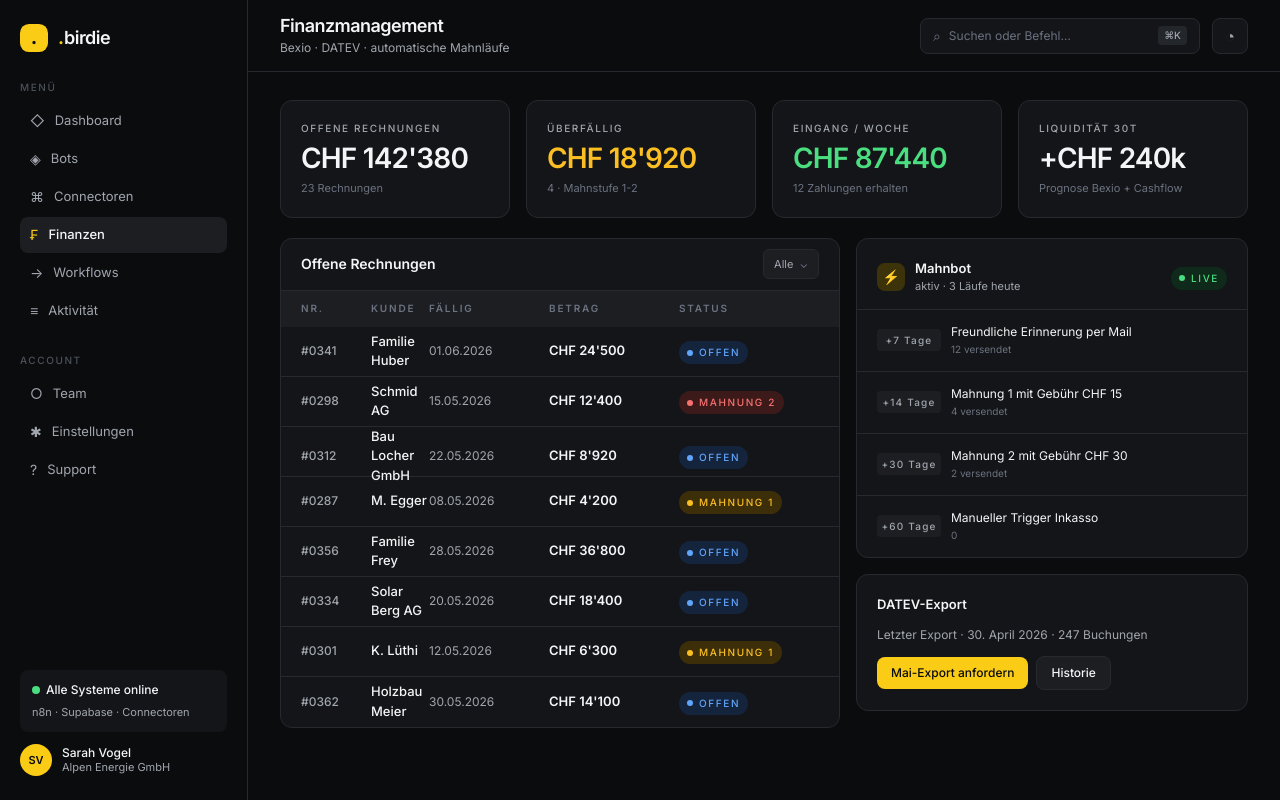
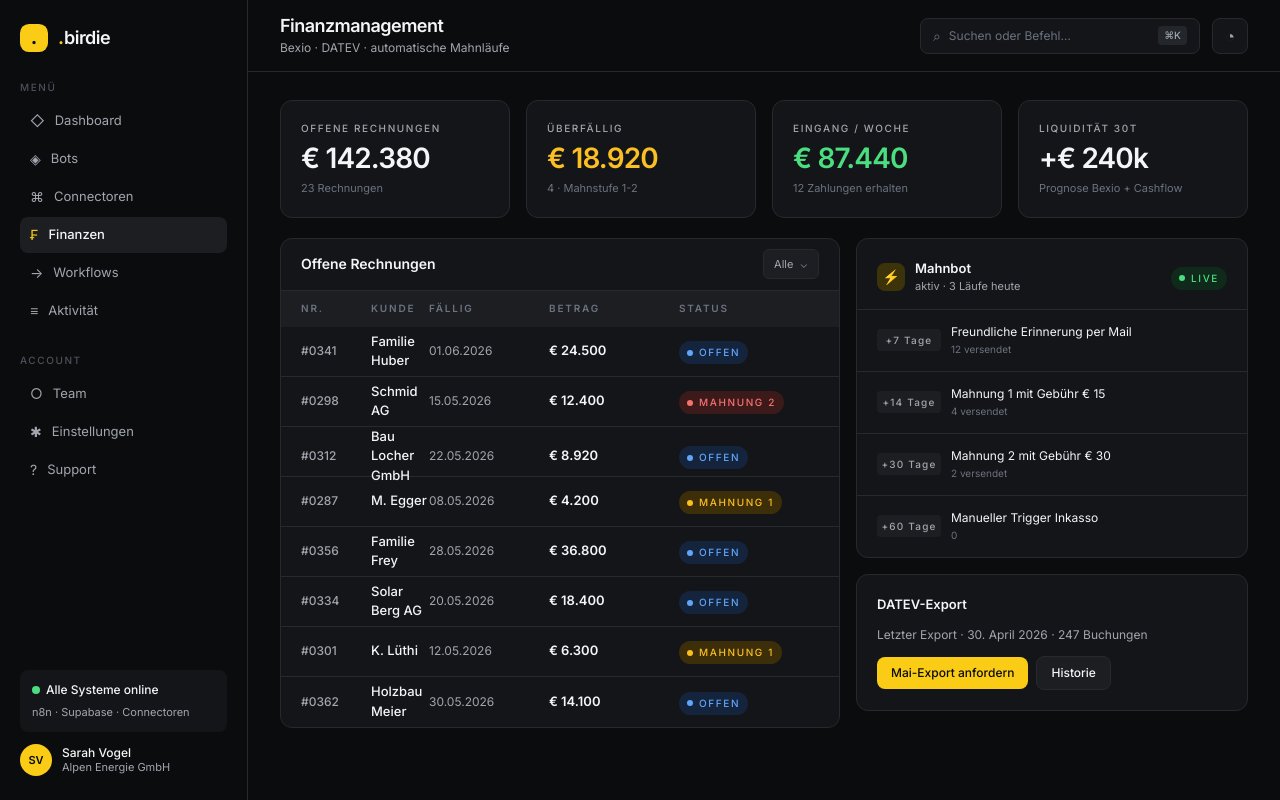
Before and after one commit to GodSmasher/birdie-us, a Next.js app: page /finance in a window 1280 px wide. Built offline with nearby package versions, Linux system fonts and the light colour scheme.

Commit message:
feat: full-width layout + EUR currency for German market

```diff
--- a/app/(app)/bots/page.tsx
+++ b/app/(app)/bots/page.tsx
@@ -15,11 +15,11 @@ type BotState = 'success' | 'warning' | 'error' | 'neutral';
 
 const bots: { name: string; cat: string; desc: string; state: BotState; pill: string; runs: string; conns: string }[] = [
   { name: 'Mahnbot', cat: 'FIN', desc: 'Sendet automatische Zahlungserinnerungen anhand Bexio-Status', state: 'success', pill: 'LIVE', runs: '247', conns: 'Bexio · Gmail' },
-  { name: 'Lead-Sync', cat: 'VTR', desc: 'Importiert Leads aus Reonic + reichert mit Telefon/Mail an', state: 'success', pill: 'LIVE', runs: "1'382", conns: 'Reonic · Gmail' },
+  { name: 'Lead-Sync', cat: 'VTR', desc: 'Importiert Leads aus Reonic + reichert mit Telefon/Mail an', state: 'success', pill: 'LIVE', runs: '1.382', conns: 'Reonic · Gmail' },
   { name: 'Termin-Bot', cat: 'VTR', desc: 'Erstellt Termine bei Anfrage + verschickt Google Meet Einladung', state: 'success', pill: 'LIVE', runs: '89', conns: 'Calendar · WA' },
   { name: 'Call-Bot', cat: 'VTR', desc: 'Wertet 3CX-Anrufe aus, schlägt Rückrufe vor', state: 'success', pill: 'LIVE', runs: '412', conns: '3CX · Reonic' },
   { name: 'Rechnungs-Bot', cat: 'FIN', desc: "Erstellt Bexio-Rechnung sobald Projekt-Status 'fertig'", state: 'success', pill: 'LIVE', runs: '63', conns: 'Bexio · Reonic' },
-  { name: 'WhatsApp-Concierge', cat: 'KOM', desc: 'Antwortet auf Standardfragen, eskaliert komplexe Themen', state: 'success', pill: 'LIVE', runs: "1'847", conns: 'WhatsApp · Reonic' },
+  { name: 'WhatsApp-Concierge', cat: 'KOM', desc: 'Antwortet auf Standardfragen, eskaliert komplexe Themen', state: 'success', pill: 'LIVE', runs: '1.847', conns: 'WhatsApp · Reonic' },
   { name: 'Tagesreport', cat: 'ALL', desc: 'Generiert jeden Morgen 7:00 das Briefing für Geschäftsführung', state: 'success', pill: 'LIVE', runs: '138', conns: 'Claude · Mail' },
   { name: 'DATEV-Export', cat: 'FIN', desc: 'Exportiert monatlich Buchungen als DATEV-CSV', state: 'neutral', pill: 'PAUSE', runs: '12', conns: 'Bexio · Drive' },
   { name: 'Mahnstufe-3', cat: 'FIN', desc: 'Inkasso-Übergabe nach 60 Tagen, manueller Trigger', state: 'warning', pill: 'HINWEIS', runs: '—', conns: 'Bexio · Mail' },
@@ -31,7 +31,7 @@ export default function BotsPage() {
       <Sidebar active="bots" />
       <main className="flex-1 min-w-0 flex flex-col bg-bg">
         <TopBar title="Bots" subtitle="14 Bots · 12 aktiv · alle nur lesbar — Anpassungen über Sarah" />
-        <div className="flex-1 px-8 py-7 flex flex-col gap-5 max-w-[1400px]">
+        <div className="flex-1 px-8 py-7 flex flex-col gap-5">
           {/* Tabs */}
           <div className="flex gap-2">
             {tabs.map(([n, active, cnt]) => (
--- a/app/(app)/connectors/page.tsx
+++ b/app/(app)/connectors/page.tsx
@@ -24,7 +24,7 @@ export default function ConnectorsPage() {
       <main className="flex-1 min-w-0 flex flex-col bg-bg">
         <TopBar title="Connectoren" subtitle="Übersicht aller verbundenen Tools · konfiguriert durch .birdie Team" />
 
-        <div className="flex-1 px-8 py-7 flex flex-col gap-5 max-w-[1400px]">
+        <div className="flex-1 px-8 py-7 flex flex-col gap-5">
           {/* Banner */}
           <div className="bg-surface border border-line rounded-[10px] px-4 py-3.5 flex items-center gap-3">
             <div className="w-7 h-7 rounded-lg bg-info-bg flex items-center justify-center text-info font-bold text-sm">
--- a/app/(app)/dashboard/page.tsx
+++ b/app/(app)/dashboard/page.tsx
@@ -6,7 +6,7 @@ const activities = [
   ['10:42', 'Mahnbot', "3 Rechnungen mit Status 'überfällig' erkannt — Erinnerungsmails versendet", 'success'],
   ['10:38', 'Lead-Sync (Reonic)', '12 neue Leads importiert, 2 mit fehlender Telefonnummer markiert', 'info'],
   ['10:31', 'Termin-Bot', 'Beratungstermin von Michael K. bestätigt + Google Meet erstellt', 'success'],
-  ['10:24', 'Bexio-Sync', "Rechnung #2026-0341 erstellt für 'Familie Huber' (CHF 24'500)", 'info'],
+  ['10:24', 'Bexio-Sync', "Rechnung #2026-0341 erstellt für 'Familie Huber' (€ 24.500)", 'info'],
   ['10:12', 'WhatsApp-Bot', '5 Kundenanfragen automatisch beantwortet · 1 an Sarah eskaliert', 'warning'],
   ['09:58', 'Call-Bot', '8 verpasste Anrufe erkannt — Rückruftermine vorgeschlagen', 'info'],
   ['09:45', 'Mahnbot', 'Auto-Mahnstufe 2 für Rechnung #2026-0298 ausgelöst', 'warning'],
@@ -35,7 +35,7 @@ export default function DashboardPage() {
       <main className="flex-1 min-w-0 flex flex-col bg-bg">
         <TopBar title="Guten Morgen, Sarah" subtitle="Mittwoch · 20. Mai 2026" />
 
-        <div className="flex-1 px-8 py-7 flex flex-col gap-6 max-w-[1400px]">
+        <div className="flex-1 px-8 py-7 flex flex-col gap-6">
           <div className="flex gap-4">
             <KpiCard label="AKTIVE BOTS" value="12" sub="von 14 konfiguriert" delta="+2" />
             <KpiCard label="HEUTE AUSGEFÜHRT" value="347" sub="ggü. gestern" delta="+18%" />
--- a/app/(app)/finance/page.tsx
+++ b/app/(app)/finance/page.tsx
@@ -5,20 +5,20 @@ import { Card, CardHeader, KpiCard, Pill } from '@/components/ui';
 type State = 'info' | 'warning' | 'error';
 
 const invoices: { nr: string; kunde: string; faellig: string; betrag: string; state: State; pill: string }[] = [
-  { nr: '#0341', kunde: 'Familie Huber', faellig: '01.06.2026', betrag: "CHF 24'500", state: 'info', pill: 'OFFEN' },
-  { nr: '#0298', kunde: 'Schmid AG', faellig: '15.05.2026', betrag: "CHF 12'400", state: 'error', pill: 'MAHNUNG 2' },
-  { nr: '#0312', kunde: 'Bau Locher GmbH', faellig: '22.05.2026', betrag: "CHF 8'920", state: 'info', pill: 'OFFEN' },
-  { nr: '#0287', kunde: 'M. Egger', faellig: '08.05.2026', betrag: "CHF 4'200", state: 'warning', pill: 'MAHNUNG 1' },
-  { nr: '#0356', kunde: 'Familie Frey', faellig: '28.05.2026', betrag: "CHF 36'800", state: 'info', pill: 'OFFEN' },
-  { nr: '#0334', kunde: 'Solar Berg AG', faellig: '20.05.2026', betrag: "CHF 18'400", state: 'info', pill: 'OFFEN' },
-  { nr: '#0301', kunde: 'K. Lüthi', faellig: '12.05.2026', betrag: "CHF 6'300", state: 'warning', pill: 'MAHNUNG 1' },
-  { nr: '#0362', kunde: 'Holzbau Meier', faellig: '30.05.2026', betrag: "CHF 14'100", state: 'info', pill: 'OFFEN' },
+  { nr: '#0341', kunde: 'Familie Huber', faellig: '01.06.2026', betrag: '€ 24.500', state: 'info', pill: 'OFFEN' },
+  { nr: '#0298', kunde: 'Schmid AG', faellig: '15.05.2026', betrag: '€ 12.400', state: 'error', pill: 'MAHNUNG 2' },
+  { nr: '#0312', kunde: 'Bau Locher GmbH', faellig: '22.05.2026', betrag: '€ 8.920', state: 'info', pill: 'OFFEN' },
+  { nr: '#0287', kunde: 'M. Egger', faellig: '08.05.2026', betrag: '€ 4.200', state: 'warning', pill: 'MAHNUNG 1' },
+  { nr: '#0356', kunde: 'Familie Frey', faellig: '28.05.2026', betrag: '€ 36.800', state: 'info', pill: 'OFFEN' },
+  { nr: '#0334', kunde: 'Solar Berg AG', faellig: '20.05.2026', betrag: '€ 18.400', state: 'info', pill: 'OFFEN' },
+  { nr: '#0301', kunde: 'K. Lüthi', faellig: '12.05.2026', betrag: '€ 6.300', state: 'warning', pill: 'MAHNUNG 1' },
+  { nr: '#0362', kunde: 'Holzbau Meier', faellig: '30.05.2026', betrag: '€ 14.100', state: 'info', pill: 'OFFEN' },
 ];
 
 const steps = [
   ['+7 Tage', 'Freundliche Erinnerung per Mail', '12 versendet'],
-  ['+14 Tage', 'Mahnung 1 mit Gebühr CHF 15', '4 versendet'],
-  ['+30 Tage', 'Mahnung 2 mit Gebühr CHF 30', '2 versendet'],
+  ['+14 Tage', 'Mahnung 1 mit Gebühr € 15', '4 versendet'],
+  ['+30 Tage', 'Mahnung 2 mit Gebühr € 30', '2 versendet'],
   ['+60 Tage', 'Manueller Trigger Inkasso', '0'],
 ];
 
@@ -28,12 +28,12 @@ export default function FinancePage() {
       <Sidebar active="finance" />
       <main className="flex-1 min-w-0 flex flex-col bg-bg">
         <TopBar title="Finanzmanagement" subtitle="Bexio · DATEV · automatische Mahnläufe" />
-        <div className="flex-1 px-8 py-7 flex flex-col gap-5 max-w-[1400px]">
+        <div className="flex-1 px-8 py-7 flex flex-col gap-5">
           <div className="flex gap-4">
-            <KpiCard label="OFFENE RECHNUNGEN" value="CHF 142'380" sub="23 Rechnungen" />
-            <KpiCard label="ÜBERFÄLLIG" value="CHF 18'920" sub="4 · Mahnstufe 1-2" valueColor="text-warning" />
-            <KpiCard label="EINGANG / WOCHE" value="CHF 87'440" sub="12 Zahlungen erhalten" valueColor="text-success" />
-            <KpiCard label="LIQUIDITÄT 30T" value="+CHF 240k" sub="Prognose Bexio + Cashflow" />
+            <KpiCard label="OFFENE RECHNUNGEN" value="€ 142.380" sub="23 Rechnungen" />
+            <KpiCard label="ÜBERFÄLLIG" value="€ 18.920" sub="4 · Mahnstufe 1-2" valueColor="text-warning" />
+            <KpiCard label="EINGANG / WOCHE" value="€ 87.440" sub="12 Zahlungen erhalten" valueColor="text-success" />
+            <KpiCard label="LIQUIDITÄT 30T" value="+€ 240k" sub="Prognose Bexio + Cashflow" />
           </div>
 
           <div className="flex gap-4">
```
